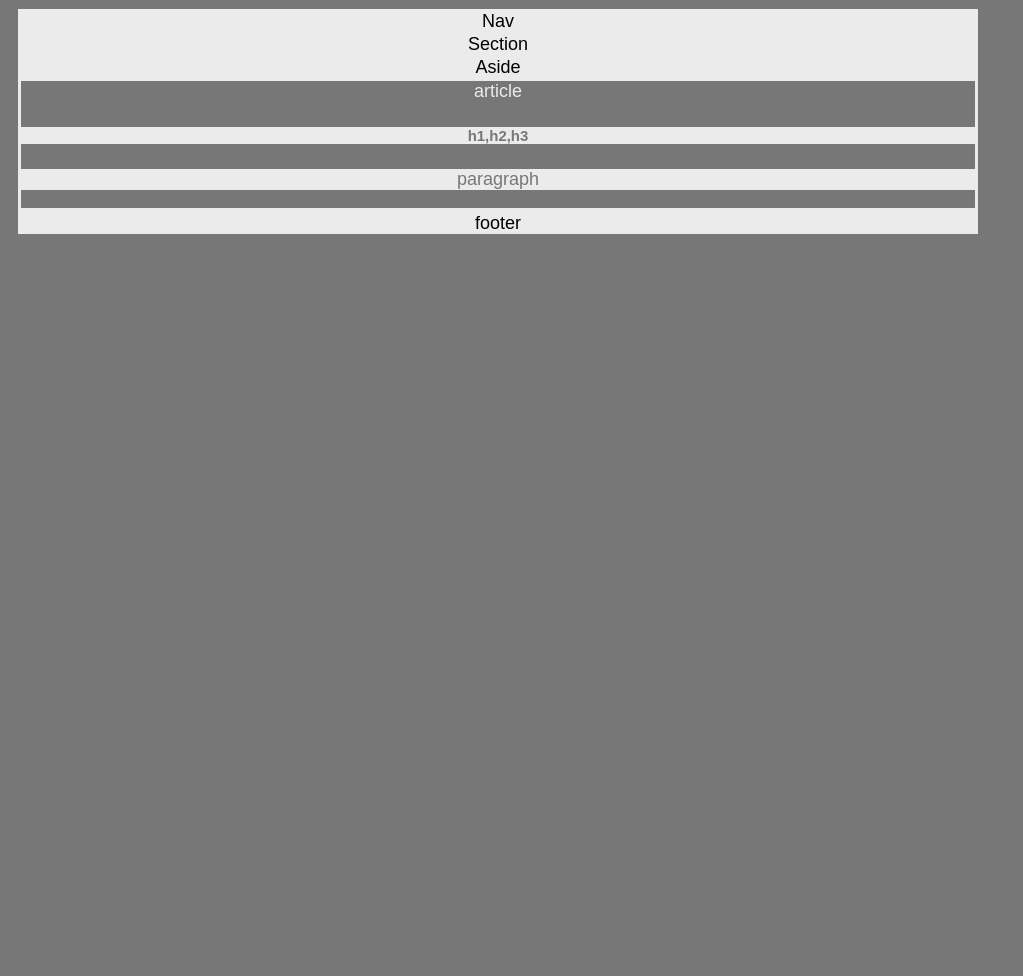
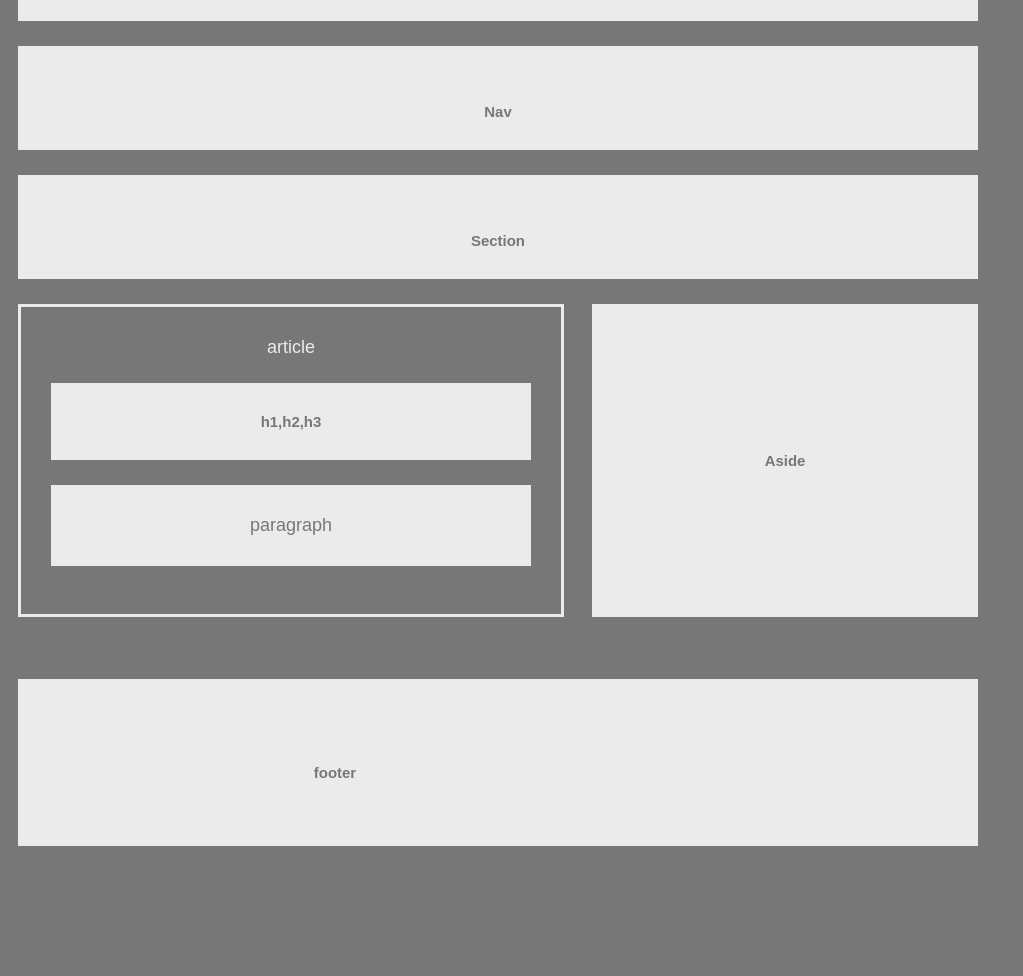
Before and after one commit to tlavette/HW-Wireframe, a plain HTML site: page index.html in a window 1280 px wide. Shown: the part 101-1077 px from the top of the page, without its empty margins (0-1023 px from the left). Before the commit the page ends 800 px from the top, so only its background shows below. Drawn offline with Linux system fonts and the light colour scheme.

Commit message:
modified styling for blocks, adjusted padding.

```diff
--- a/index.html
+++ b/index.html
@@ -9,46 +9,40 @@
 
 </head>
 
+
+
 <body>
+    <header>
+            <div class="whiteformat">
+                    <h5>Header</h5>
+                </div>
+    </header>
+
 
     <div class="whiteformat">
-            <h1>Header</h1>
+            <h5><nav>Nav</nav></h5>
     </div>
 
     <div class="whiteformat">
-            <nav>Nav</nav>
+        <section><h5>Section</h5>
+                <div>
+                <div id="article">
+                   <article>article</article>
+                       <h5>h1,h2,h3</h5>
+                       <p>paragraph</p>
+                   </div>
+        </section>
     </div>
 
-    <div class="whiteformat">
-        <section>Section</section>
+
+    <div id="aside">
+        <aside><h5>Aside</h5></aside>
     </div>
-
-    <div class="whiteformat">
-        <aside>Aside</aside>
-    </div>
-
-        <header>
-
-
-           <div>
-           <div id="article">
-              <article>article</article>
-                  <h5>h1,h2,h3</h5>
-
-                  <p>paragraph</p>
-              </div>
 
 
 
-
-
-
-
-
-        </header>
-
-       <div class="whiteformat">
-        <footer>footer</footer>
+       <div class="footer">
+        <footer><h5>footer</h5></footer>
         </div>
 
 </body>
--- a/style.css
+++ b/style.css
@@ -14,10 +14,12 @@ body{
 h5 {
     background: #ebebeb;
     color: #777777;
+    padding: 30px;
 }
 p{
     background: #ebebeb;
     color: #777777;
+    padding: 30px;
 }
 
 
@@ -34,9 +36,29 @@ p{
     background: #777777;
     border-style: solid;
     text-align: center;
+    float: left;
+    padding: 30px;
+    width: 50%;
 
+}
+
+#aside{
+    background-color: #ebebeb;
+    margin-bottom: 200px;
+    padding: 93px;
+    width: 200px;
+    float: right;
 }
 
 #section {
     width: 495px;
 }
+
+footer{
+background: #ebebeb;
+padding: 30px;
+padding-bottom:10px;
+margin-top: 400px;
+margin-bottom: 500px;
+
+}
```
